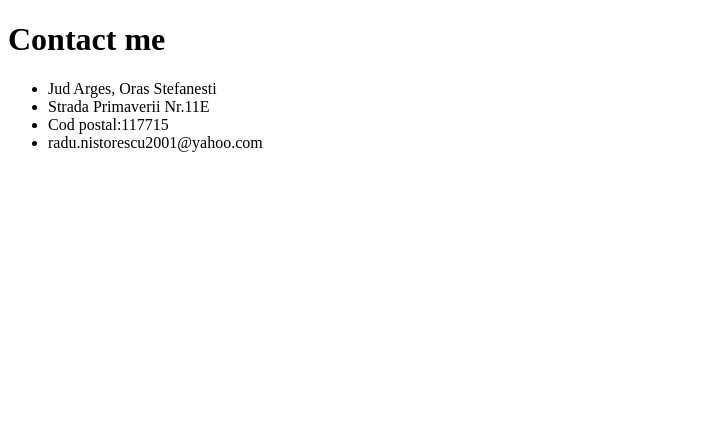
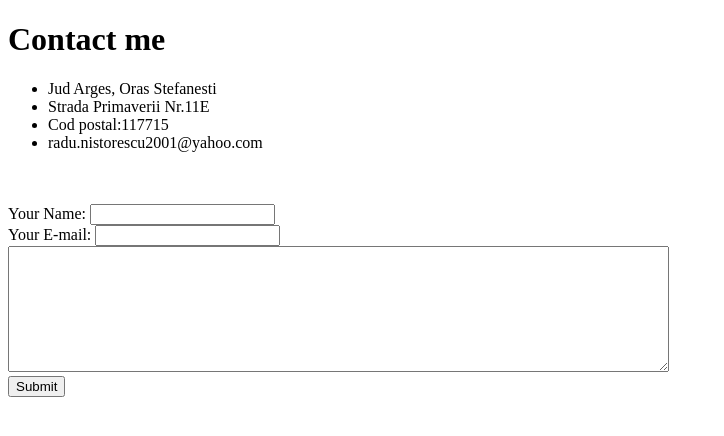
Before and after one commit to radunistorescu/CV, a plain HTML site: page contactme.html in a window 1280 px wide. Shown: the whole page, without its empty margins (0-724 px from the left). Drawn offline with Linux system fonts and the light colour scheme.

Commit message:
Update contactme.html

```diff
--- a/contactme.html
+++ b/contactme.html
@@ -12,5 +12,15 @@
       <li>Cod postal:117715</li>
       <li>radu.nistorescu2001@yahoo.com</li>
     </ul>
+    <br>
+    <br>
+    <form action="mailto:radu.nistorescu2001@yahoo.com" method="post" enctype="text/plain">
+      <label>Your Name: </label>
+      <input type="text" name="" value=""><br>
+      <label>Your E-mail: </label>
+      <input type="email" name="" value=""><br>
+      <textarea name="Your message" rows="8" cols="80"></textarea><br>
+      <input type="submit" name="">
+    </form>
   </body>
 </html>
```
